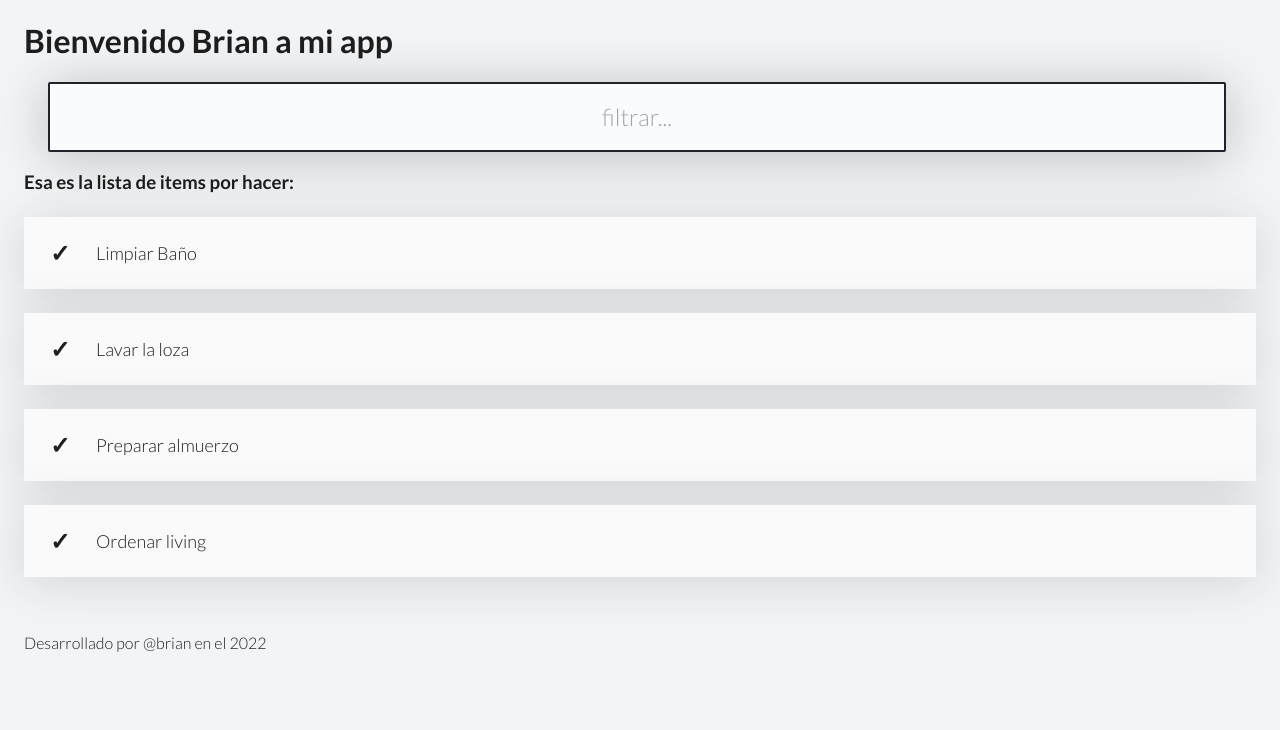
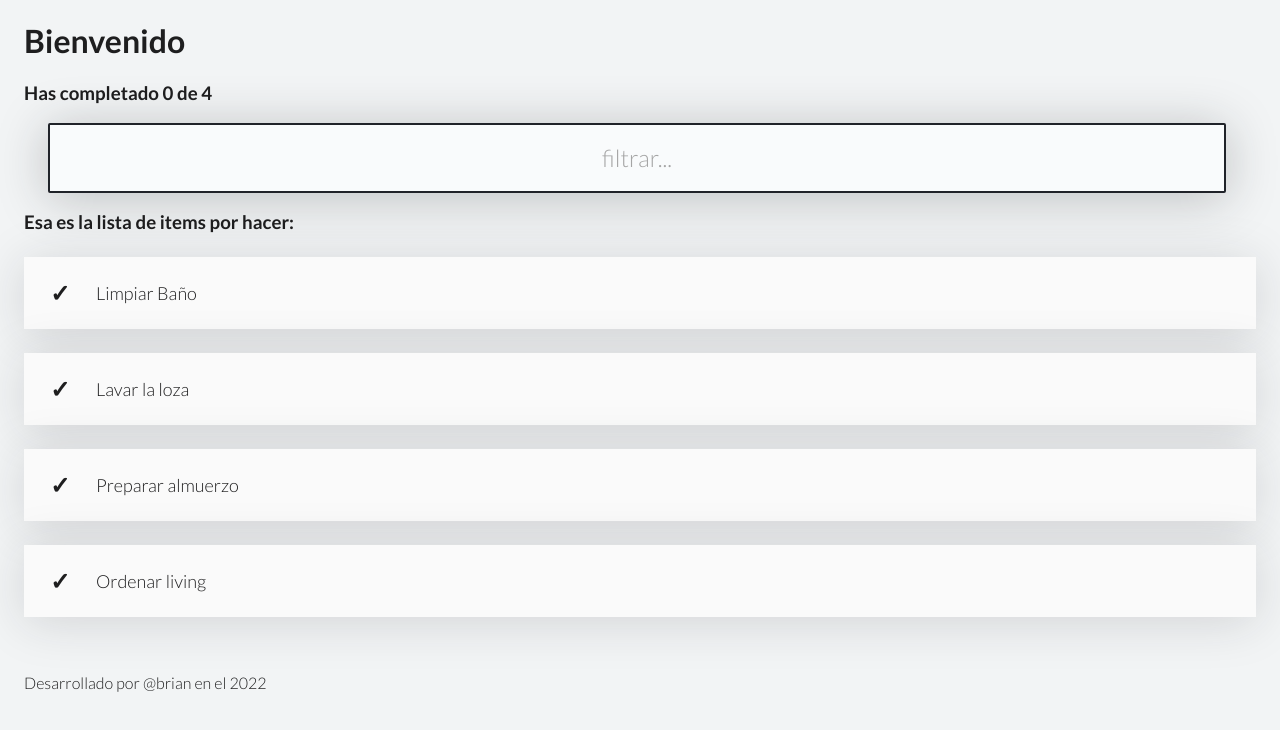
Before and after one commit to bguzmanm/udd-react-fundamentos, a React (Create React App) app: page / in a window 1280 px wide. Shown: the top 730 px of the page. Built offline with nearby package versions, Linux system fonts and the light colour scheme.

Commit message:
useContext and useState

```diff
--- a/src/App.js
+++ b/src/App.js
@@ -1,34 +1,14 @@
-import { Head } from './components/Head';
-import { Footer } from './components/Footer';
-import { TodoList } from './components/TodoList';
-import { TodoSearch } from './components/TodoSearch';
-import { TodoItem } from './components/TodoItem';
+import React from 'react';
+import { TodoProvider } from './components/TodoContext';
+import { AppUI } from './components/AppUI';
 
-const defaultTodos = [
-  {text: 'Limpiar Baño', completed: false},
-  {text: 'Lavar la loza', completed: false},
-  {text: 'Preparar almuerzo', completed: false},
-  {text: 'Ordenar living', completed: false},
-];
 
 function App() {
   return (
-    <div>
-      <Head/>
-      <TodoSearch/>
-      <TodoList>
-        {
-        defaultTodos.map(todo => (
-          <TodoItem
-            text={todo.text}
-            completed={todo.completed}
-          />
-        ))
-        }
-      </TodoList>
-      <Footer/>
-    </div>
-  );
+    <TodoProvider>
+        <AppUI/>
+    </TodoProvider>
+  )
 }
 
 export default App;
--- /dev/null
+++ b/src/components/AppUI.js
@@ -0,0 +1,40 @@
+import React from "react";
+import { TodoContext } from './TodoContext';
+import { Head } from './Head';
+import { Footer } from './Footer';
+import { TodoList } from './TodoList';
+import { TodoSearch } from './TodoSearch';
+import { TodoItem } from './TodoItem';
+
+function AppUI(){
+
+  const {searchValue,
+    setSearchValue,
+    totalTodos,
+    completedTodos,
+    searchedTodos,} = React.useContext(TodoContext);
+
+    return (
+      <React.Fragment>
+        <Head
+          totalTodos={totalTodos}
+          completedTodos={completedTodos}/>
+        <TodoSearch/>
+        <TodoList>
+          {
+            searchedTodos.map(todo => (
+              <TodoItem
+              key={todo.text}
+              text={todo.text}
+              completed={todo.completed}
+              />
+              ))
+            }
+        </TodoList>
+        <Footer/>
+      </React.Fragment>
+    );
+
+}
+
+export {AppUI};
--- a/src/components/Head.js
+++ b/src/components/Head.js
@@ -1,13 +1,10 @@
 import React from "react";
 
-function nombre() {
-  return "Brian";
-}
-
-function Head(){
+function Head(props){
   return (
     <header>
-      <h1>Bienvenido {nombre()} a mi app</h1>
+      <h1>Bienvenido</h1>
+      <h3>Has completado {props.completedTodos} de {props.totalTodos}</h3>
     </header>
   );
 }
--- /dev/null
+++ b/src/components/TodoContext.js
@@ -0,0 +1,44 @@
+import React from "react";
+
+const TodoContext = React.createContext();
+
+
+function TodoProvider(props){
+
+  const [searchValue, setSearchValue] = React.useState('');
+
+  const defaulTodos = [
+    {text: 'Limpiar Baño', completed: false},
+    {text: 'Lavar la loza', completed: false},
+    {text: 'Preparar almuerzo', completed: false},
+    {text: 'Ordenar living', completed: false},
+  ];
+
+  let searchedTodos = defaulTodos;
+
+  const totalTodos = defaulTodos.length;
+  const completedTodos = defaulTodos
+    .filter(todo => !!todo.completed).length;
+
+  if (searchValue.length > 0){
+    searchedTodos = defaulTodos.filter(todo => {
+      const todoText = todo.text.toLowerCase();
+      const searchText = searchValue.toLowerCase();
+      return todoText.includes(searchText);
+    });
+  }
+
+  return (
+    <TodoContext.Provider value={{
+      searchValue,
+      setSearchValue,
+      totalTodos,
+      completedTodos,
+      searchedTodos,
+    }}>
+      {props.children}
+    </TodoContext.Provider>
+  )
+}
+
+export {TodoContext, TodoProvider }
--- a/src/components/TodoSearch.js
+++ b/src/components/TodoSearch.js
@@ -1,8 +1,17 @@
 import React from "react";
+import { TodoContext } from "./TodoContext";
+
 
 function TodoSearch(){
+
+  const {searchValue, setSearchValue} = React.useContext(TodoContext);
+
+  const onSearchValueChange = (event) => {
+    setSearchValue(event.target.value);
+  }
   return (
-    <input className="todoSearch" placeholder="filtrar..."></input>
+    <input className="todoSearch" placeholder="filtrar..."
+    onChange={onSearchValueChange}></input>
   );
 }
 
```
